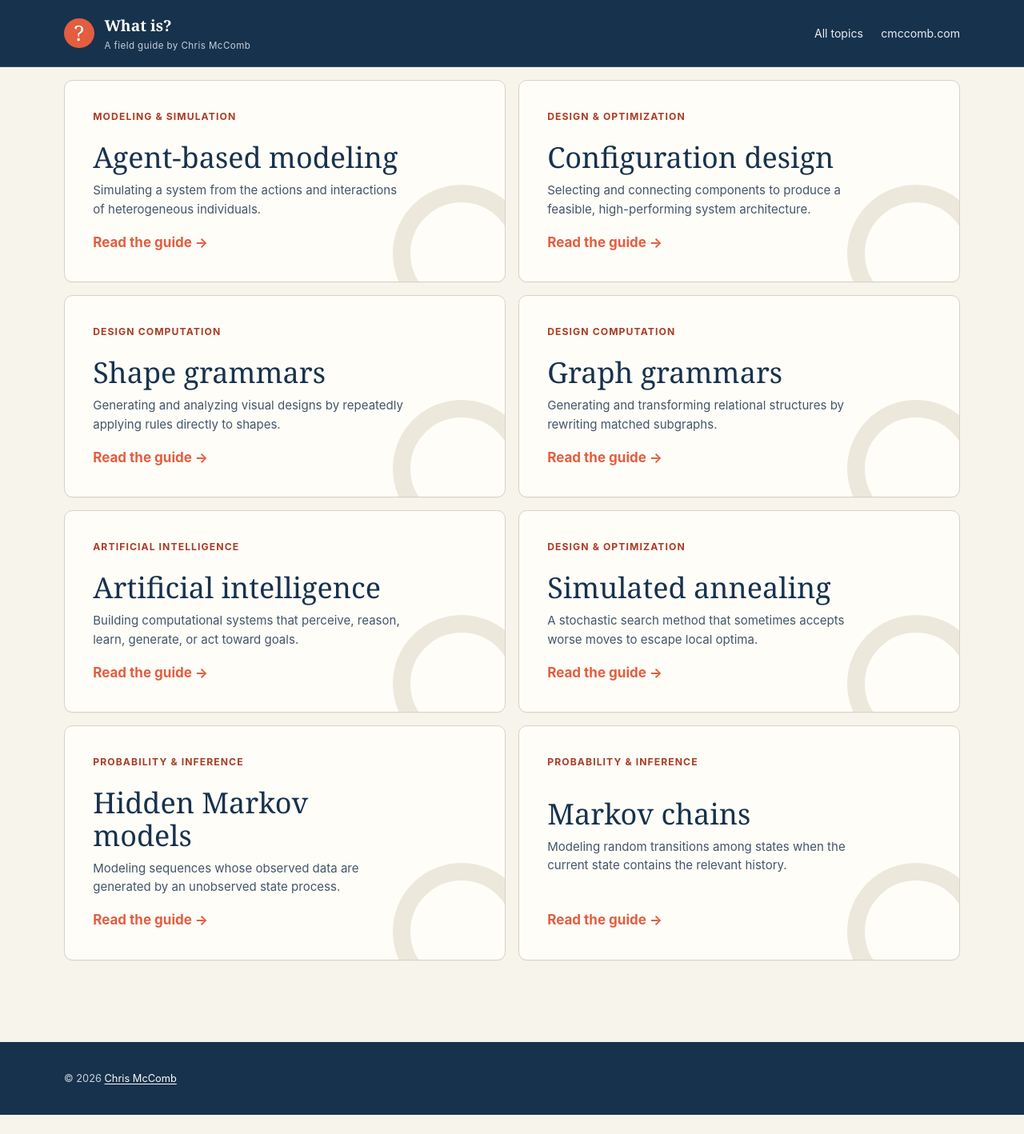
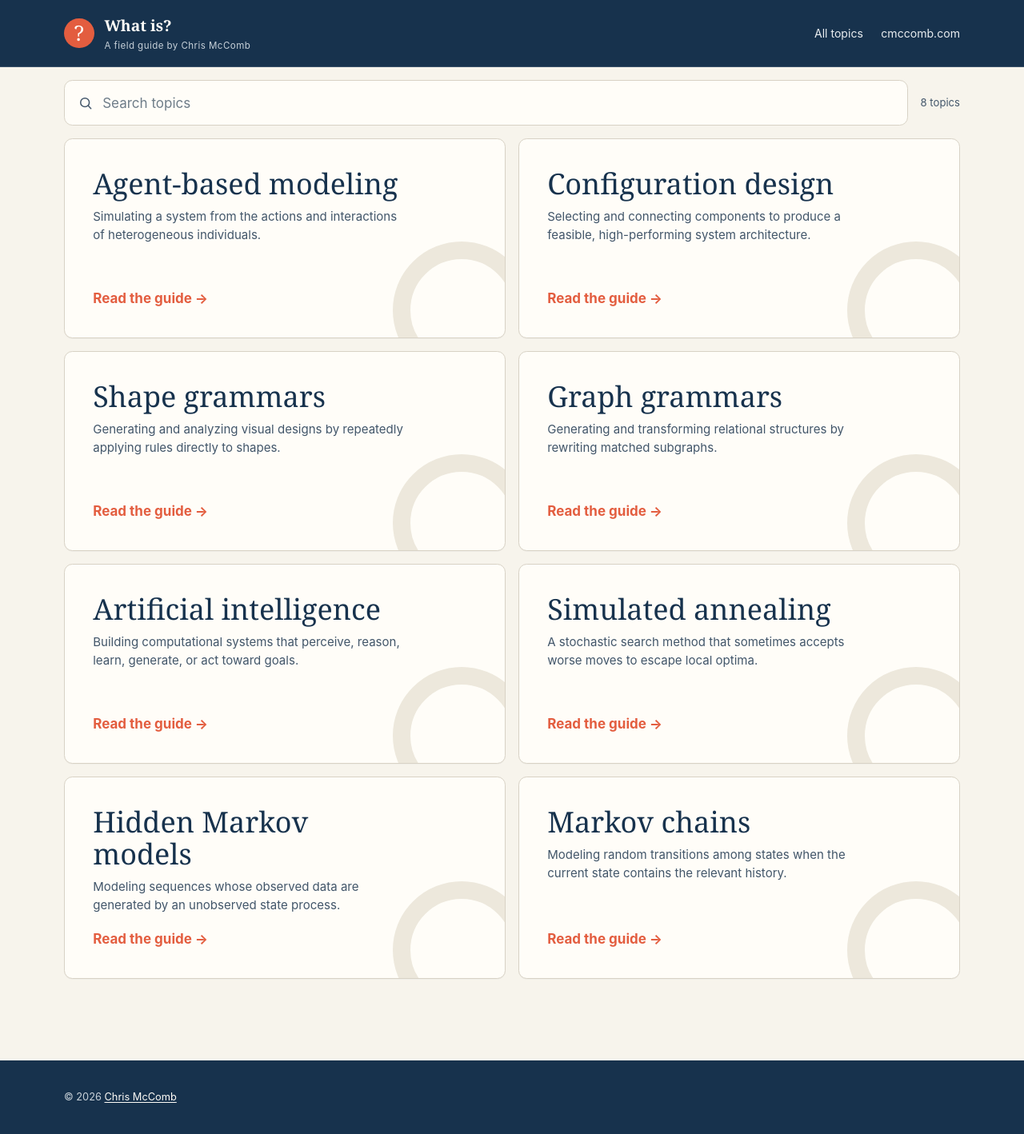
Before and after one commit to cmccomb/what-is, a Jekyll site: the page built from index.md, in a window 1280 px wide. Shown: the whole page at 80% size. Built offline with Jekyll 4.4.1, drawn with Linux system fonts in a browser that asks for light colours; before the commit the page ends 1394 px from its top, so only the background shows below that.

Commit message:
Add live topic search

```diff
--- a/assets/css/site.css
+++ b/assets/css/site.css
@@ -47,6 +47,17 @@ a:hover { color: var(--accent); }
 }
 
 .skip-link:focus { transform: translateY(0); }
+
+.visually-hidden {
+  position: absolute;
+  width: 1px;
+  height: 1px;
+  padding: 0;
+  overflow: hidden;
+  clip: rect(0, 0, 0, 0);
+  white-space: nowrap;
+  border: 0;
+}
 
 .site-header {
   position: relative;
@@ -116,6 +127,56 @@ a:hover { color: var(--accent); }
 
 .topics-section { padding: clamp(0.5rem, 1.25vw, 1rem) 0 clamp(4rem, 8vw, 7rem); }
 
+.topic-search {
+  display: flex;
+  align-items: center;
+  gap: 1rem;
+  margin-bottom: 1rem;
+}
+
+.search-field {
+  display: flex;
+  flex: 1;
+  align-items: center;
+  gap: 0.7rem;
+  min-width: 0;
+  padding: 0 1rem;
+  border: 1px solid var(--line);
+  border-radius: 0.65rem;
+  background: var(--white);
+  transition: border-color 160ms ease, box-shadow 160ms ease;
+}
+
+.search-field:focus-within {
+  border-color: var(--accent);
+  box-shadow: 0 0 0 3px rgba(227, 93, 63, 0.14);
+}
+
+.search-field svg {
+  flex: 0 0 auto;
+  fill: none;
+  stroke: var(--ink-soft);
+  stroke-linecap: round;
+  stroke-width: 1.8;
+}
+
+.search-field input {
+  width: 100%;
+  min-width: 0;
+  padding: 0.85rem 0;
+  border: 0;
+  outline: 0;
+  background: transparent;
+  color: var(--ink);
+  font: inherit;
+}
+
+.search-field input::placeholder { color: #6f7d89; }
+.search-status { flex: 0 0 auto; margin: 0; color: var(--ink-soft); font-size: 0.82rem; }
+.search-empty { margin: 3rem 0; color: var(--ink-soft); text-align: center; }
+.search-empty[hidden],
+.topic-card[hidden] { display: none; }
+
 .topic-cards { display: grid; grid-template-columns: repeat(2, minmax(0, 1fr)); gap: 1rem; }
 
 .topic-card {
@@ -147,8 +208,7 @@ a:hover { color: var(--accent); }
 .topic-card > * { position: relative; z-index: 1; }
 
 .topic-card:hover { transform: translateY(-3px); border-color: #c4bbab; box-shadow: var(--shadow); color: var(--ink); }
-.card-category { align-self: start; color: var(--accent-dark); font-size: 0.76rem; font-weight: 750; letter-spacing: 0.09em; text-transform: uppercase; }
-.topic-card h3 { max-width: 80%; margin: 1.3rem 0 0.55rem; font-family: Georgia, serif; font-size: clamp(1.65rem, 3vw, 2.25rem); font-weight: 500; line-height: 1.12; }
+.topic-card h2 { max-width: 80%; margin: 0 0 0.55rem; font-family: Georgia, serif; font-size: clamp(1.65rem, 3vw, 2.25rem); font-weight: 500; line-height: 1.12; }
 .topic-card p { max-width: 82%; margin: 0; color: var(--ink-soft); font-size: 0.94rem; line-height: 1.55; }
 .card-arrow { align-self: end; margin-top: 1rem; color: var(--accent); font-weight: 700; }
 
@@ -214,6 +274,9 @@ a:hover { color: var(--accent); }
   .shell { width: min(calc(100% - 1.6rem), var(--shell)); }
   .wordmark small { display: none; }
   .site-header nav a { font-size: 0.8rem; }
+  .topic-search { gap: 0.7rem; }
+  .search-field { padding-inline: 0.8rem; }
+  .search-status { font-size: 0.76rem; }
   .topic-cards { grid-template-columns: 1fr; }
   .topic-card { min-height: 230px; }
   .topic-meta { gap: 1.3rem; }
--- /dev/null
+++ b/assets/js/topic-search.js
@@ -0,0 +1,25 @@
+(() => {
+  const input = document.querySelector("#topic-search");
+  const status = document.querySelector("#topic-search-status");
+  const empty = document.querySelector(".search-empty");
+  const cards = Array.from(document.querySelectorAll(".topic-card"));
+
+  if (!input || !status || !empty || cards.length === 0) return;
+
+  const total = cards.length;
+
+  input.addEventListener("input", () => {
+    const terms = input.value.trim().toLocaleLowerCase().split(/\s+/).filter(Boolean);
+    let visible = 0;
+
+    cards.forEach((card) => {
+      const text = card.dataset.topicSearch || card.textContent.toLocaleLowerCase();
+      const matches = terms.every((term) => text.includes(term));
+      card.hidden = !matches;
+      if (matches) visible += 1;
+    });
+
+    status.textContent = terms.length ? `${visible} of ${total} topics` : `${total} topics`;
+    empty.hidden = visible !== 0;
+  });
+})();
--- a/index.md
+++ b/index.md
@@ -6,18 +6,33 @@ permalink: /
 ---
 <section class="topics-section" id="topics">
   <div class="shell">
+    <h1 class="visually-hidden">What is? topic collection</h1>
+    <div class="topic-search">
+      <div class="search-field">
+        <svg aria-hidden="true" viewBox="0 0 24 24" width="20" height="20">
+          <circle cx="11" cy="11" r="6.5"></circle>
+          <path d="m16 16 4 4"></path>
+        </svg>
+        <label class="visually-hidden" for="topic-search">Search topics</label>
+        <input id="topic-search" type="search" placeholder="Search topics" autocomplete="off" spellcheck="false">
+      </div>
+      <p id="topic-search-status" class="search-status" aria-live="polite">{{ site.topics | size }} topics</p>
+    </div>
+
     <div class="topic-cards">
       {% assign ordered_topics = site.topics | sort: "order" %}
       {% for topic in ordered_topics %}
-        <a class="topic-card" href="{{ topic.url | relative_url }}">
-          <span class="card-category">{{ topic.category }}</span>
+        {% capture search_text %}{{ topic.title }} {{ topic.description }} {{ topic.category }}{% endcapture %}
+        <a class="topic-card" href="{{ topic.url | relative_url }}" data-topic-search="{{ search_text | downcase | strip | escape }}">
           <span>
-            <h3>{{ topic.title }}</h3>
+            <h2>{{ topic.title }}</h2>
             <p>{{ topic.description }}</p>
           </span>
           <span class="card-arrow">Read the guide <span aria-hidden="true">→</span></span>
         </a>
       {% endfor %}
     </div>
+    <p class="search-empty" hidden>No topics match that search.</p>
   </div>
 </section>
+<script src="{{ '/assets/js/topic-search.js' | relative_url }}" defer></script>
```
